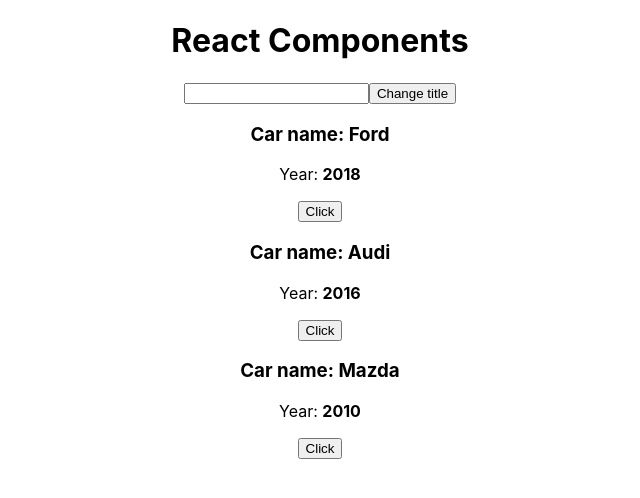
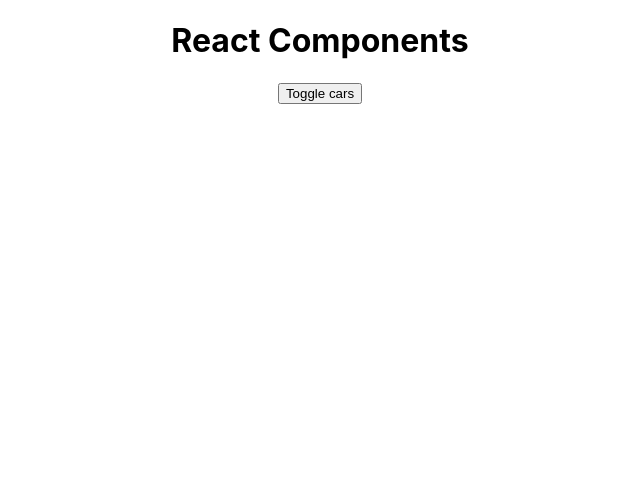
Before and after one commit to ly-anna/react-theory-dec, a React (Create React App) app in the folder jsprofi/: page / in a window 1280 px wide. Shown: the top 498 px of the page, without its empty margins (320-960 px from the left). Built offline with nearby package versions, Linux system fonts and the light colour scheme.

Commit message:
contional operator

```diff
--- a/jsprofi/src/App.js
+++ b/jsprofi/src/App.js
@@ -13,31 +13,51 @@
             {name: 'Audi', year: 2016},
             {name: 'Mazda', year: 2010}
         ],
-        pageTitle: 'React Components'
+        pageTitle: 'React Components',
+        showCars: false
 
     }
 
-    changeTitleHandler = (newTitle) => {
+    toggleCarsHandler = () => {
         this.setState({
-           pageTitle: newTitle
+            showCars: !this.state.showCars
         })
 
     }
+    changeTitleHandler = pageTitle =>
+        this.setState({pageTitle})
 
-    handleInput = (event) => {
-        // Нативный объект event, поле target и поле value
-        // console.log('Changed', event.target.value)
-        this.setState({
-            pageTitle: event.target.value
-        })
-    }
+
+
+
+
+    // handleInput = (event) => {
+    //     // Нативный объект event, поле target и поле value
+    //     // console.log('Changed', event.target.value)
+    //     this.setState({
+    //         pageTitle: event.target.value
+    //     })
+    // }
 
     render() {
         console.log('Render')
         const divStyle = {
             textAlign: 'center'
         }
+        let cars = null
 
+        if (this.state.showCars) {
+            cars = this.state.cars.map((car, index) => {
+                return (
+                    <Car
+                        key={index}
+                        name={car.name}
+                        year={car.year}
+                        onChangeTitle={() => this.changeTitleHandler(car.name)}
+                    />
+                )
+            })
+        }
         // const cars = this.state.cars;
 
 // используем фигурные скобки, когда передаем какой-то объект.
@@ -48,7 +68,7 @@
            <div style={divStyle}>
                <h1>{this.state.pageTitle}</h1>
 
-               <input type='text' onChange={this.handleInput} />
+               {/* <input type='text' onChange={this.handleInput} /> */}
 
 
 {/* не укзаываем () у функции  changeTitleHandler(), потому что мы добавляем
@@ -56,10 +76,12 @@
 событие если указать скобки, то функция выполнится сразу
 */}
                <button
-               onClick={this.changeTitleHandler.bind(this, 'Changed!')}
-               >Change title</button>
+               onClick={this.toggleCarsHandler}
+               >Toggle cars</button>
 
-               { this.state.cars.map((car, index) => {
+{/* вывод списка машин по нажатию кнопки Toggle cars */}
+               {/* {  this.state.showCars
+                    ? this.state.cars.map((car, index) => {
                         return (
                             <Car
                                 key={index}
@@ -69,8 +91,11 @@
                             />
 
                         )
-               }) }
+                    })
+                    :null
+               } */}
 
+               { cars }
                {/* <Car
                name={cars[0].name}
                year={cars[0].year}
```
Lines whose indentation alone changed are shown as unchanged.
